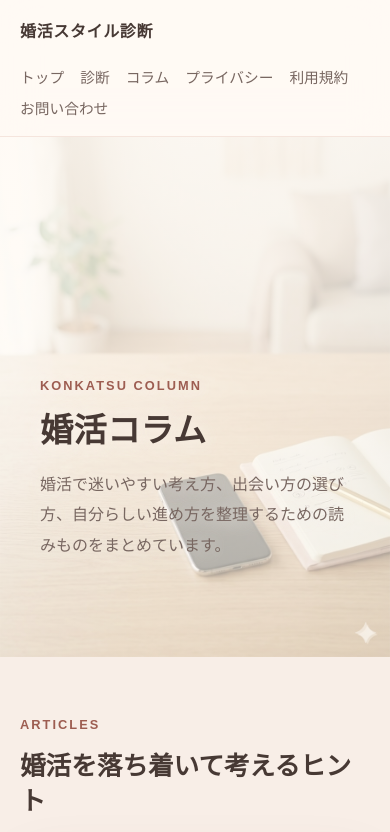
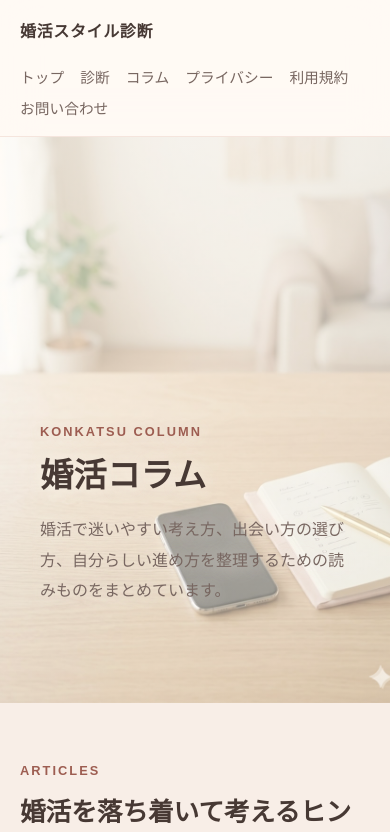
Before and after one commit to kenichis1971-cloud/konkatsu-diagnosis-site, a Next.js app: page /articles in a window 390 px wide. Shown: the top 832 px of the page. Built offline with nearby package versions, Linux system fonts and the light colour scheme.

Commit message:
Refine articles hero image presentation

```diff
--- a/app/globals.css
+++ b/app/globals.css
@@ -630,7 +630,7 @@ p {
 .articles-hero {
   position: relative;
   display: grid;
-  min-height: clamp(380px, 54vw, 620px);
+  min-height: clamp(420px, 60vw, 720px);
   align-items: end;
   overflow: hidden;
   padding: clamp(56px, 8vw, 104px) clamp(20px, 5vw, 72px);
@@ -652,12 +652,12 @@ p {
   width: 100%;
   height: 100%;
   object-fit: cover;
-  object-position: center;
+  object-position: center 47%;
 }
 
 .articles-hero__overlay {
   z-index: 1;
-  background: linear-gradient(90deg, rgba(255, 250, 244, 0.86), rgba(255, 250, 244, 0.26));
+  background: linear-gradient(90deg, rgba(255, 250, 244, 0.74), rgba(255, 250, 244, 0.18) 62%, rgba(255, 250, 244, 0.08));
 }
 
 .articles-hero__content {
@@ -675,12 +675,12 @@ p {
 
 @media (max-width: 780px) {
   .articles-hero {
-    min-height: 520px;
-    padding: 56px 16px;
+    min-height: clamp(560px, 145vw, 680px);
+    padding: 64px 16px 56px;
   }
 
   .articles-hero__overlay {
-    background: linear-gradient(180deg, rgba(255, 250, 244, 0.88), rgba(255, 250, 244, 0.58));
+    background: linear-gradient(180deg, rgba(255, 250, 244, 0.72), rgba(255, 250, 244, 0.46));
   }
 
   .articles-hero__content {
```
